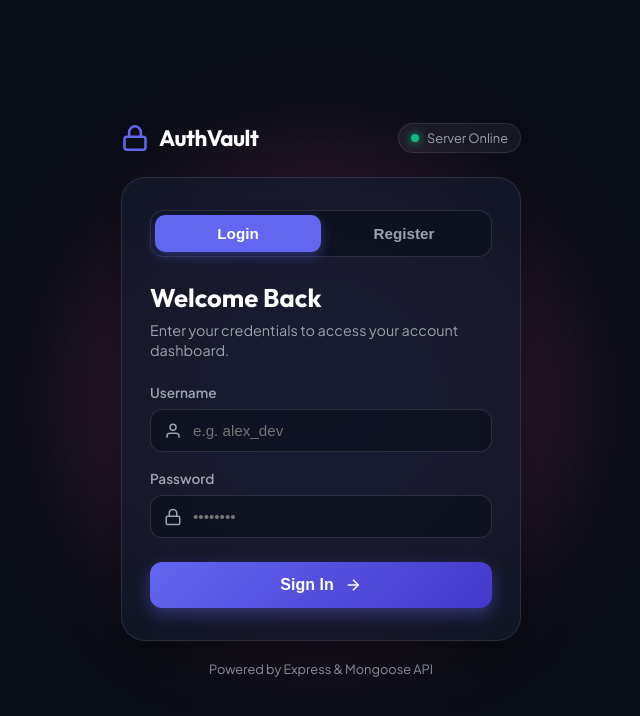
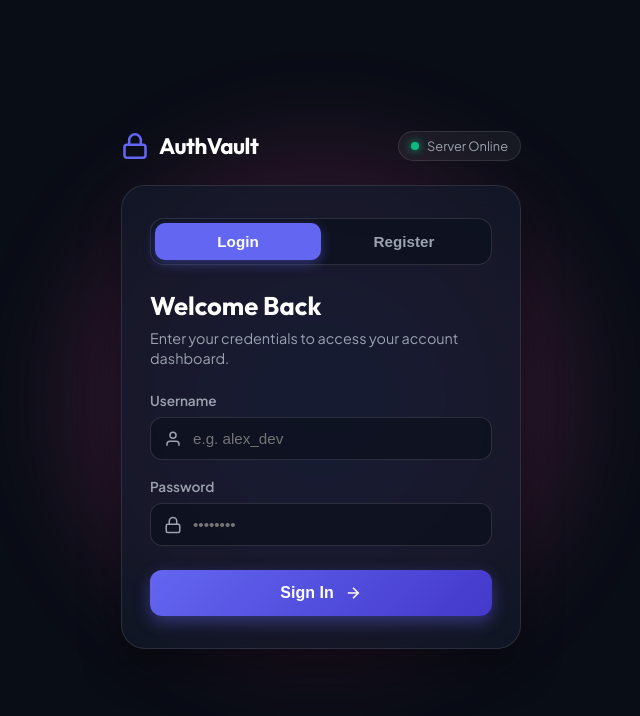
Before and after one commit to Vijayan-A-R-04/User-Authentication-System-P01, a website: page public/index.html in a window 1280 px wide. Shown: the whole page, without its empty margins (319-959 px from the left). Drawn offline with Linux system fonts and the light colour scheme.

Commit message:
docs: add MIT license

```diff
--- a/package.json
+++ b/package.json
@@ -3,6 +3,7 @@
   "version": "1.0.0",
   "description": "Express and Mongoose Authentication Project",
   "main": "server.js",
+  "license": "MIT",
   "scripts": {
     "start": "node server.js",
     "dev": "node server.js"
--- a/public/index.html
+++ b/public/index.html
@@ -166,10 +166,8 @@
     </main>
 
     <footer class="brand-footer">
-      <p>Powered by Express & Mongoose API</p>
     </footer>
   </div>
-
   <script src="app.js"></script>
 </body>
 </html>
```
Also changed, not shown: 1 other file.
